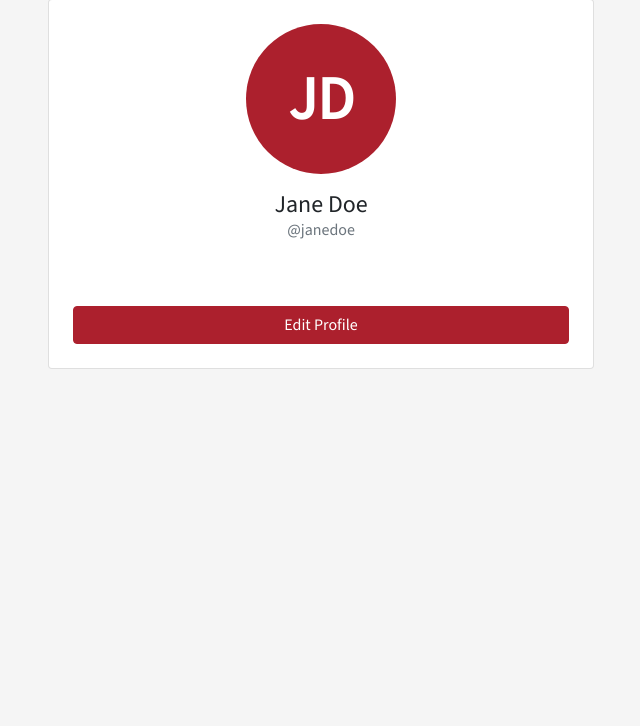
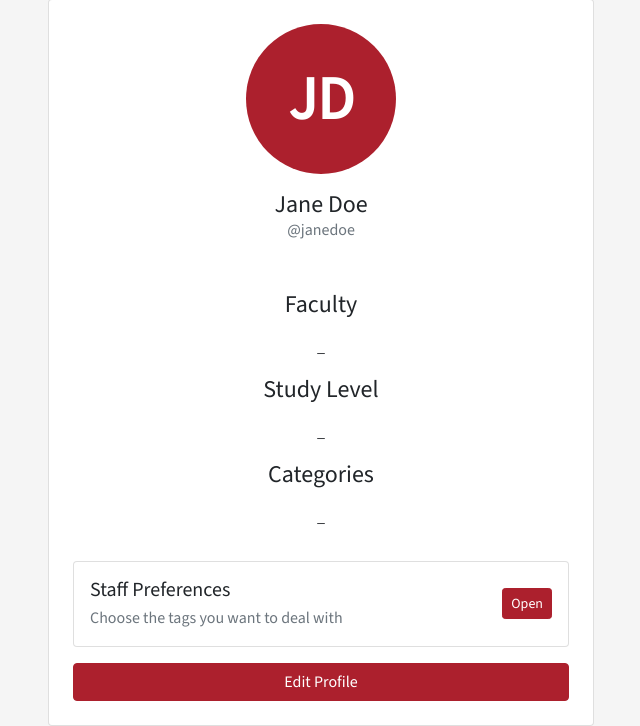
Before and after one commit to TheTinker001/Clarify, a Django app: page /profile/ in a window 1280 px wide. Shown: the part 167-893 px from the top of the page, without its empty margins (319-959 px from the left). Before the commit the page ends 536 px from the top, so only its background shows below. Run offline with Django 5.2, Linux system fonts and the light colour scheme; a user stored in the database is signed in; some libraries are stand-ins or nearby versions.

Commit message:
Clean 'tickets/templates/profile.html'

```diff
--- a/tickets/templates/profile.html
+++ b/tickets/templates/profile.html
@@ -24,7 +24,7 @@
                     <h4 class="mb-0">{{ user.full_name }}</h4>
                     <p class="text-muted">{{ user.username }}</p>
                     <p class="mt-3">{{ user.self_intro }}</p>
-                    {% if request.user_type == user.USER_TYPE_STAFF %}
+                    {% if request.user.user_type == user.USER_TYPE_STAFF %}
                         {% include "partials/tags_display.html" with title="Faculty" all_selected=all_faculties_selected labels=faculty_labels %}
                         {% include "partials/tags_display.html" with title="Study Level" all_selected=all_study_levels_selected labels=study_level_labels %}
                         {% include "partials/tags_display.html" with title="Categories" all_selected=all_categories_selected labels=category_labels %}
```
